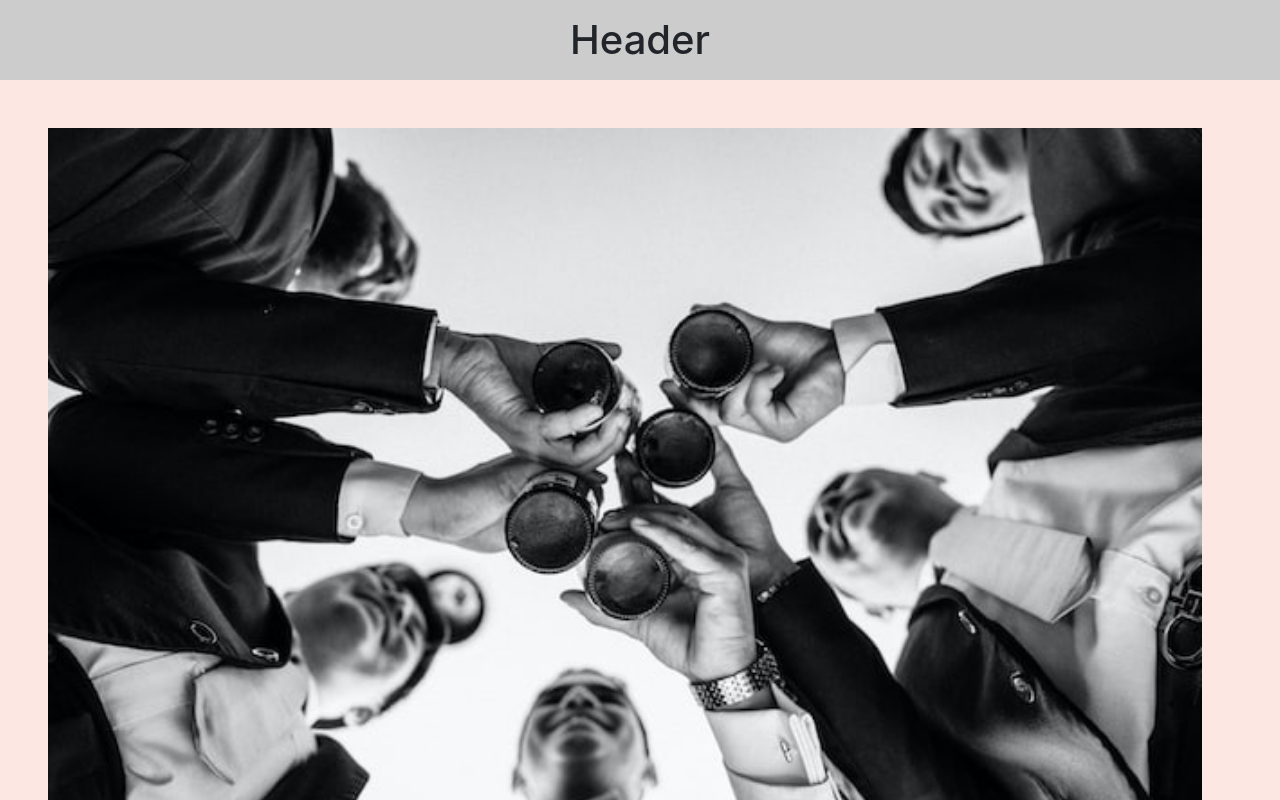
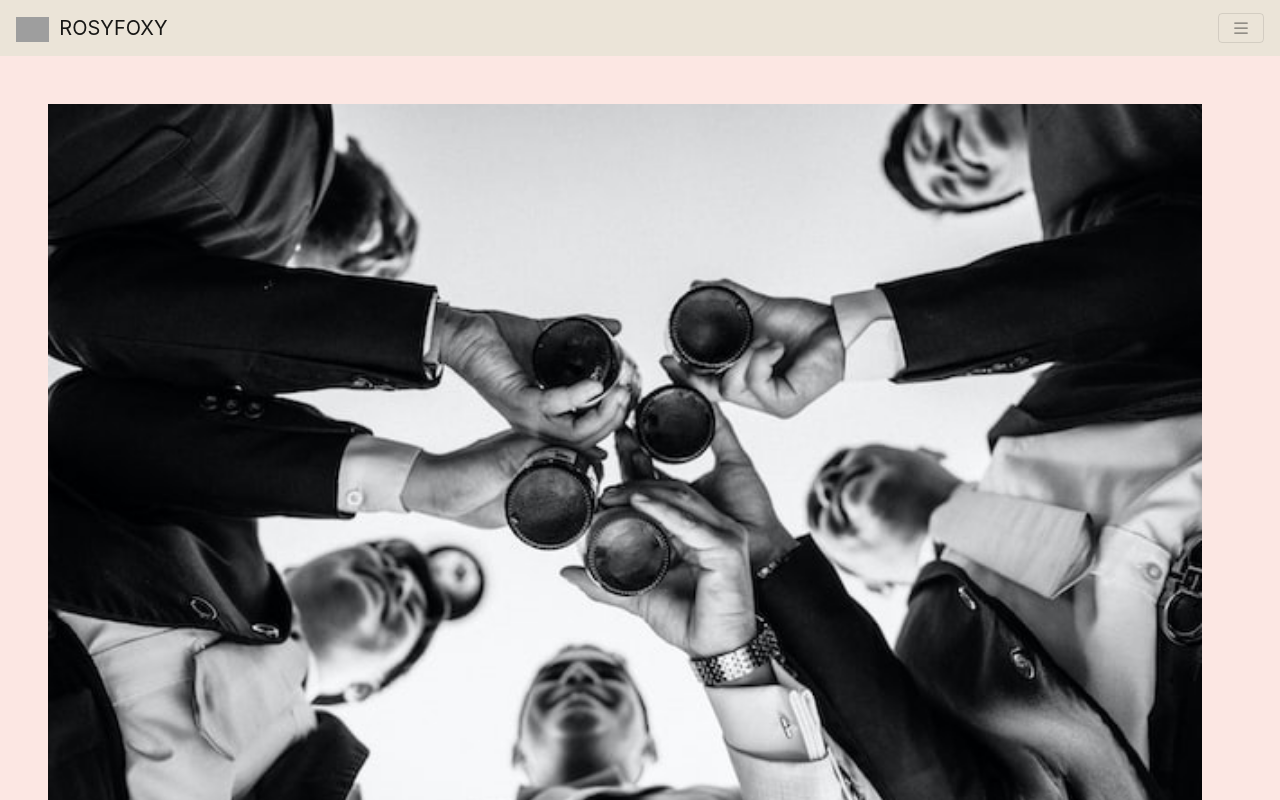
Before and after one commit to huiyan1996/roxyfe, a Nuxt app: page / in a window 1280 px wide. Shown: the top 800 px of the page. Built offline with nearby package versions, Linux system fonts and the light colour scheme; grey boxes are pictures that could not be loaded.

Commit message:
draft 3 - navbar

```diff
--- a/components/Header.vue
+++ b/components/Header.vue
@@ -1,9 +1,42 @@
 <template>
-    <h1 class="text-center my-3">Header</h1>
+  <b-navbar toggleable class="navbar-bg">
+    <b-navbar-brand class="navbar-logo" href="#"><img src="~/assets/images/rose.png" alt="Logo"><span>ROSYFOXY</span></b-navbar-brand>
+
+    <b-navbar-toggle target="navbar-toggle-collapse">
+      <template #default="{ expanded }">
+        <b-icon v-if="expanded" icon="x-lg"></b-icon>
+        <b-icon v-else icon="list"></b-icon>
+      </template>
+    </b-navbar-toggle>
+
+    <b-collapse id="navbar-toggle-collapse" is-nav>
+      <b-navbar-nav class="ml-auto">
+        <b-nav-item href="#">Home</b-nav-item>
+        <b-nav-item href="#">Product</b-nav-item>
+        <b-nav-item href="#">Shop</b-nav-item>
+        <b-nav-item href="#">Contact</b-nav-item>
+      </b-navbar-nav>
+    </b-collapse>
+  </b-navbar>
 </template>
 
 <script>
 </script>
 
 <style lang="scss" scoped>
+.navbar-bg {
+    background: #EBE4D8;
+}
+
+.navbar-logo {
+    height: 40px;
+    img {
+        height: 25px;
+        object-fit: contain;
+        margin-right: 10px;
+    }
+    span {
+        padding-top: 5px;
+    }
+}
 </style>
```
